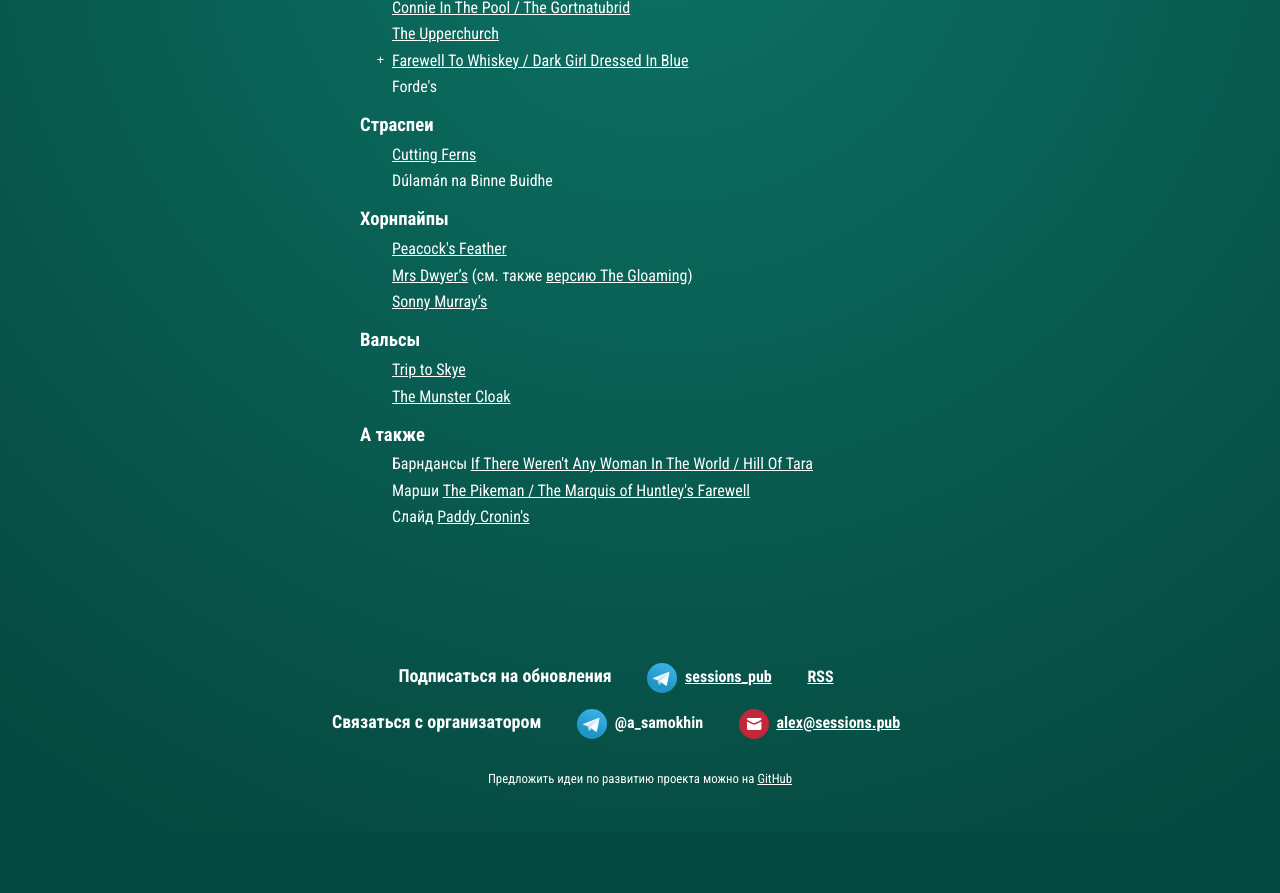
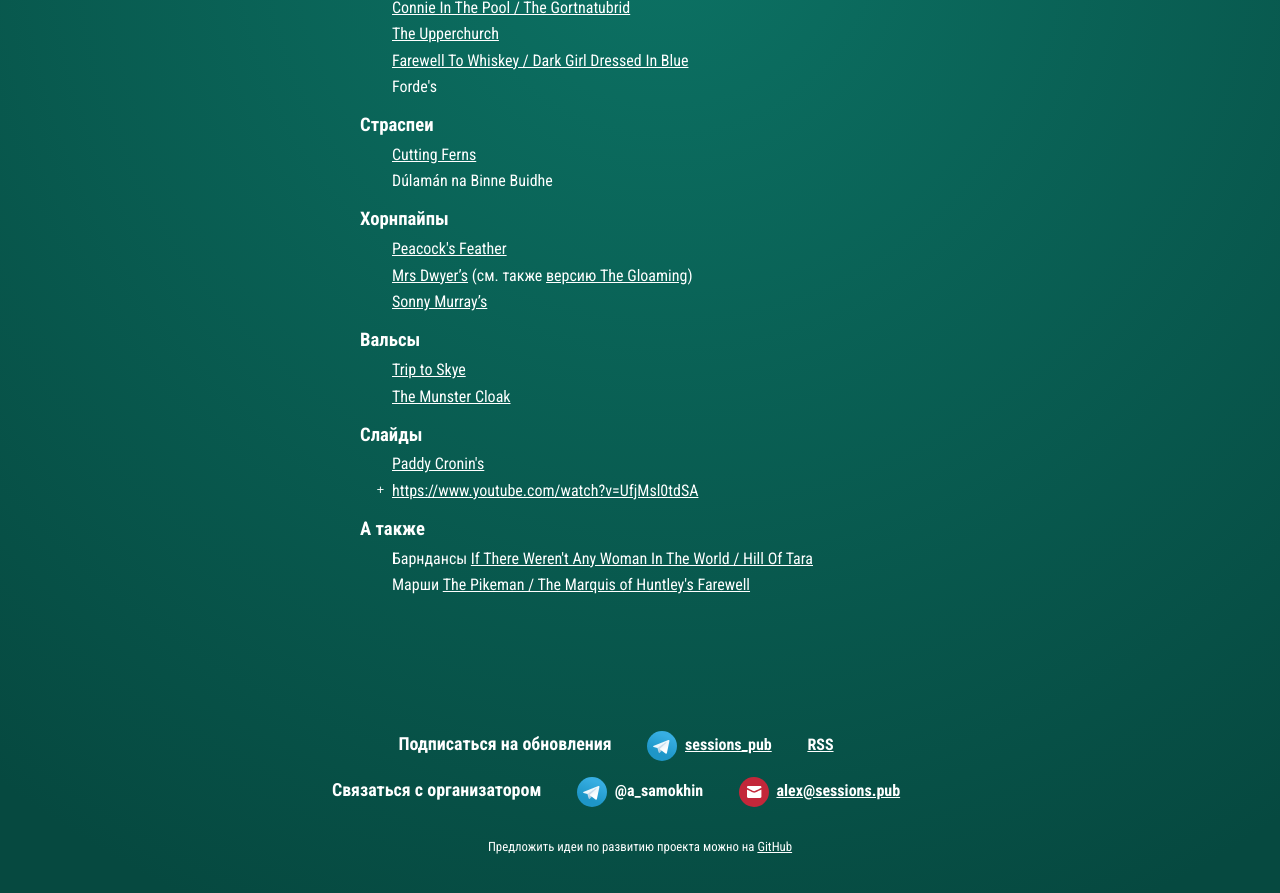
Before and after one commit to true-chaotic/sessions.pub, a Jekyll site: the page built from slow/index.md, in a window 1280 px wide and 900 px high, scrolled down 1066 px. Shown: the top 893 px of the window. Built offline with Jekyll 4.4.1, drawn with Linux system fonts in a browser that asks for light colours; before the commit the page ends 1898 px from its top, so only the background shows below that.

Commit message:
Saturday + Palm Sunday

```diff
--- a/slow/index.md
+++ b/slow/index.md
@@ -50,7 +50,7 @@ title: "Zoom-сейшны"
         <li><a href="https://www.youtube.com/watch?v=K2jmvHSxsJM">The P&O</a></li>
         <li><a href="https://www.youtube.com/watch?v=jOZWHqVuJ-4&t=2m">Connie In The Pool / The Gortnatubrid</a></li>
         <li><a href="https://youtu.be/I03EtvbmauY">The Upperchurch</a></li>
-        <li><ins title="Разобрали в прошлый раз" class="tunes__new"><a href="https://www.youtube.com/watch?v=WqAVIKiaP3k">Farewell To Whiskey / Dark Girl Dressed In Blue</a></ins></li>
+        <li><a href="https://www.youtube.com/watch?v=WqAVIKiaP3k">Farewell To Whiskey / Dark Girl Dressed In Blue</a></li>
         <li>Forde's</li>
     </ul>
     <h3 class="tunes__heading">Страспеи</h3>
@@ -69,10 +69,14 @@ title: "Zoom-сейшны"
         <li><a href="https://www.youtube.com/watch?v=wENYW0Ybgjg">Trip to Skye</a></li>
         <li><a href="https://youtu.be/IyeplQqaqn4?t=368">The Munster Cloak</a></li>
     </ul>
+    <h3 class="tunes__heading">Слайды</h3>
+    <ul class="tunes__list">
+        <li><a href="https://www.youtube.com/watch?v=7yl33E60IUM">Paddy Cronin's</a></li>
+        <li><ins title="Разобрали в прошлый раз" class="tunes__new"><a href="https://www.youtube.com/watch?v=UfjMsl0tdSA">https://www.youtube.com/watch?v=UfjMsl0tdSA</a></ins></li>
+    </ul>
     <h3 class="tunes__heading">А также</h3>
     <ul class="tunes__list">
         <li>Барндансы <a href="https://www.youtube.com/watch?v=m-gWXxJ2itg">If There Weren't Any Woman In The World / Hill Of Tara</a></li>
         <li>Марши <a href="https://www.youtube.com/watch?v=DP52lcGn-6Y">The Pikeman / The Marquis of Huntley's Farewell</a></li>
-        <li>Слайд <a href="https://www.youtube.com/watch?v=7yl33E60IUM">Paddy Cronin's</a></li>
     </ul>
 </div>
```
Also changed, not shown: _posts/2021-10-26-zoom.md (+1 -1 lines), _posts/2021-11-02-zoom.md (added, +9 -0 lines).
